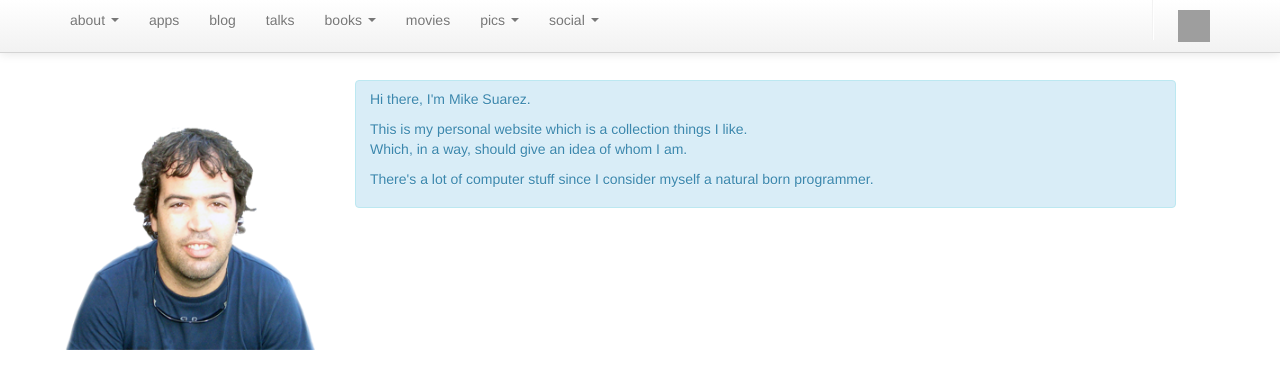
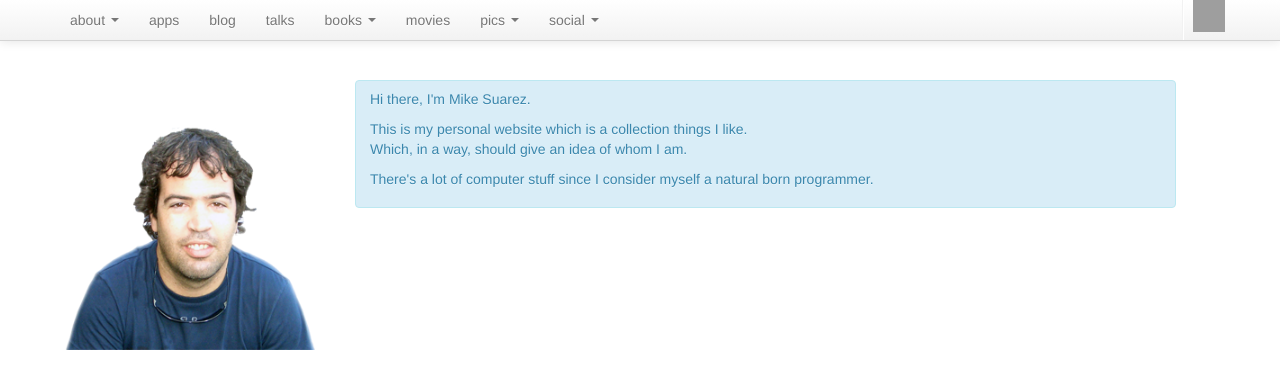
Before and after one commit to msuarz/msuarz.github.com, a Jekyll site: the page built from index.html, in a window 1280 px wide. Shown: the top 389 px of the page. Built offline with Jekyll 4.4.1, drawn with Linux system fonts in a browser that asks for light colours; grey boxes are pictures that could not be loaded.

Commit message:
css hiccup

```diff
--- a/css/msuarz.css
+++ b/css/msuarz.css
@@ -1,11 +1,12 @@
 body {
     /*background: url("/img/background.gif") repeat;*/
-}
-
-.muted {
-    /*background-color: white;*/
 }
 
 code {
     vertical-align: middle;
 }
+
+#home-icons a {
+    vertical-align: middle;
+    padding: 0;
+}
```
